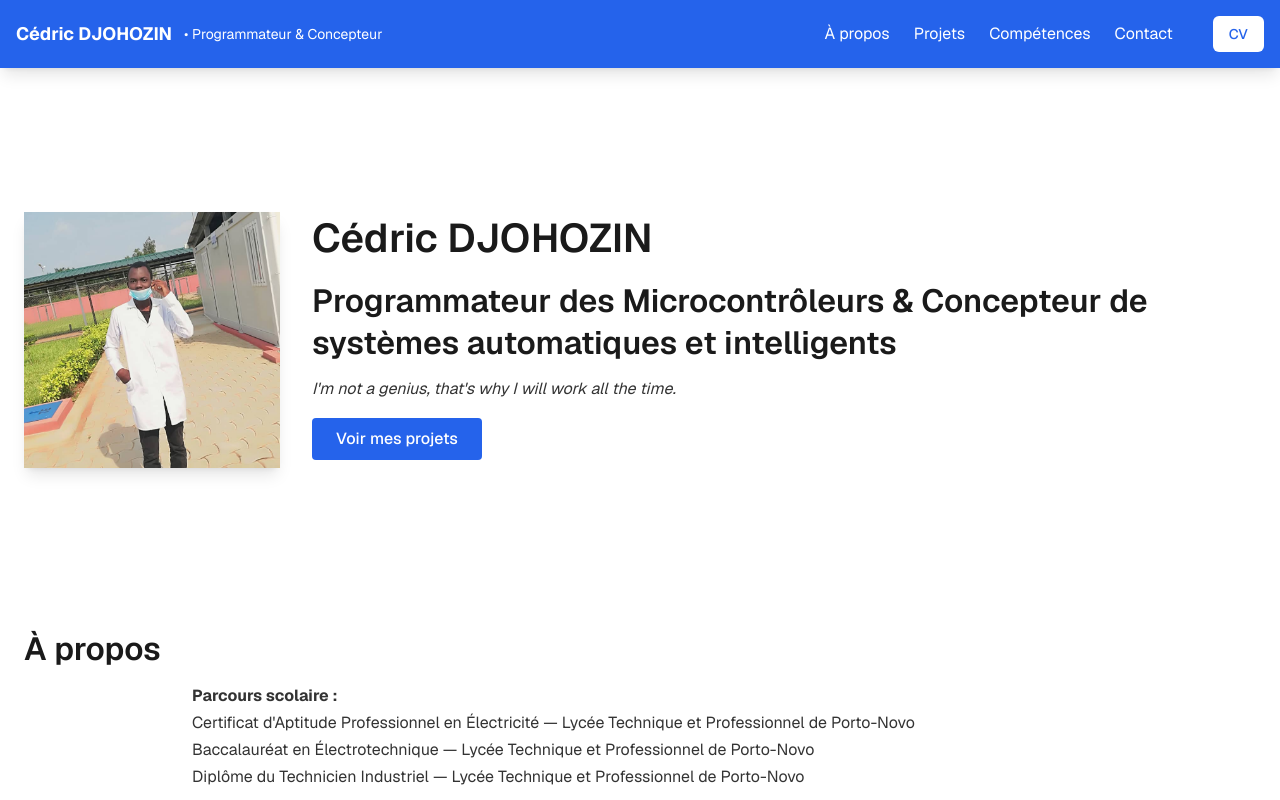
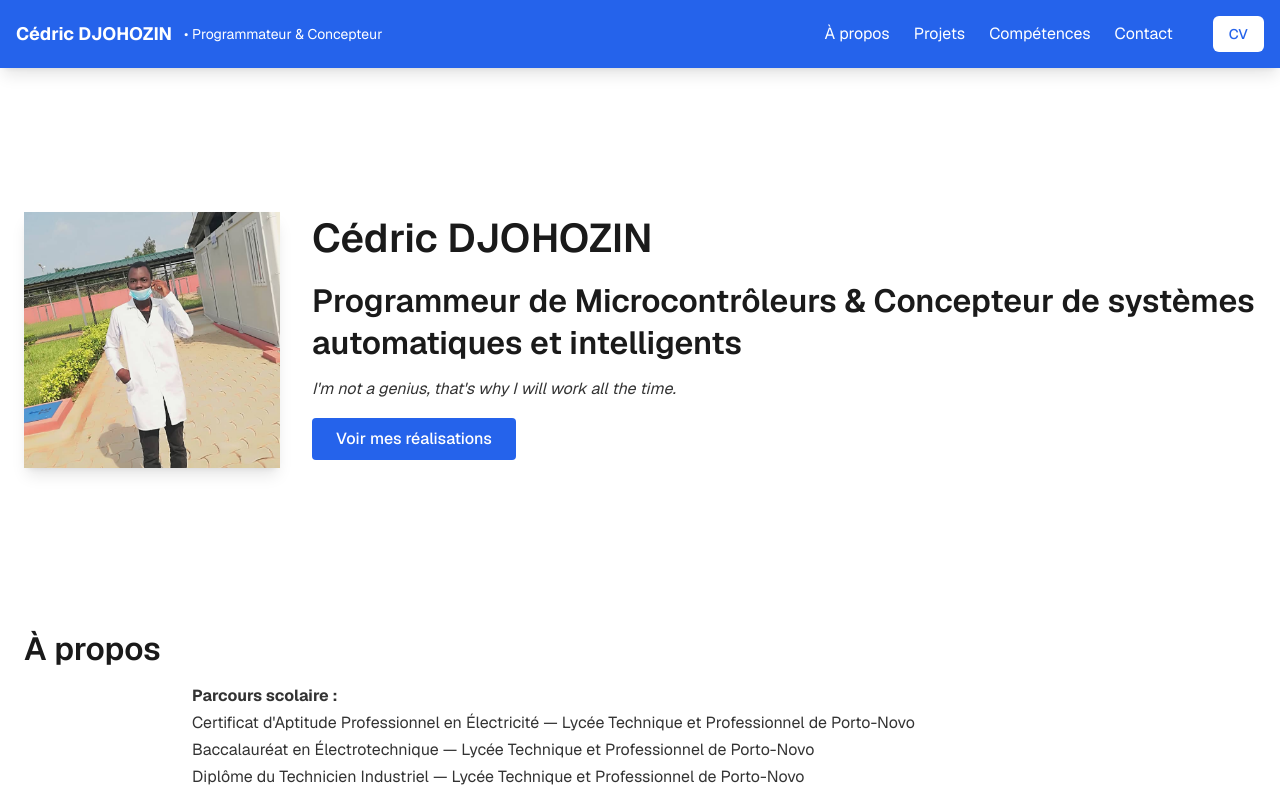
Before and after one commit to peace-fiacre/Portfolio-Cedo, a Next.js app: page / in a window 1280 px wide. Shown: the top 800 px of the page. Built offline with nearby package versions, Linux system fonts and the light colour scheme.

Commit message:
version finale 1

```diff
--- a/app/page.tsx
+++ b/app/page.tsx
@@ -32,7 +32,7 @@ export default function Home() {
               Cédric DJOHOZIN
             </h1>
             <h2 className="text-xl sm:text-2xl text-gray-700 mb-6">
-              Programmateur des Microcontrôleurs & Concepteur de systèmes automatiques et intelligents
+              Programmeur de Microcontrôleurs & Concepteur de systèmes automatiques et intelligents
             </h2>
             <p className="text-gray-600 mb-8 italic text-lg">
               I&apos;m not a genius, that&apos;s why I will work all the time.
@@ -46,7 +46,7 @@ export default function Home() {
                   backgroundColor: '#2563eb',
                 }}
               >
-                Voir mes projets
+                Voir mes réalisations
               </a>
             </div>
           </div>
@@ -69,7 +69,6 @@ export default function Home() {
             Découvrez mes projets réalisés
           </p>
         </div>
-
         <ProjectsCarousel projects={projects} />
       </section>
 
--- a/components/AboutSection.tsx
+++ b/components/AboutSection.tsx
@@ -4,7 +4,6 @@ export default function AboutSection() {
   return (
     <section id="about" className="mt-20">
       <h2 className="text-2xl font-semibold mb-4">À propos</h2>
-
       <div className="max-w-4xl mx-auto">
         <p className="text-gray-700 mb-6">
           <strong>Parcours scolaire :</strong><br />
--- a/components/Footer.tsx
+++ b/components/Footer.tsx
@@ -1,8 +1,10 @@
 export default function Footer() {
   return (
-    <footer className="bg-gray-100 dark:bg-gray-900 text-gray-700 dark:text-gray-300 p-6 mt-20">
+    <footer className="bg-blue-50 dark:bg-black text-gray-700 dark:text-gray-200 p-6 mt-20">
       <div className="container mx-auto text-center">
-        <p>© {new Date().getFullYear()} Cédric DJOHOZIN — Concepteur de maintenance.</p>
+        <p className="font-bold opacity-100 text-center">
+          <span className="text-blue-600 dark:text-white">© {new Date().getFullYear()} Cédric DJOHOZIN — Concepteur de maintenance.</span>
+        </p>
         <div className="mt-2 space-x-4">
           <a href="mailto:concepteurdemaintenance@gmail.com" className="underline hover:text-blue-600">
             concepteurdemaintenance@gmail.com
@@ -17,6 +19,9 @@ export default function Footer() {
             LinkedIn
           </a>
         </div>
+        <p className="font-bold opacity-100 text-center mt-4">
+          <span className="text-blue-600 dark:text-white">Réalisé par Peace_Fiacre</span>
+        </p>
       </div>
     </footer>
   );
```
